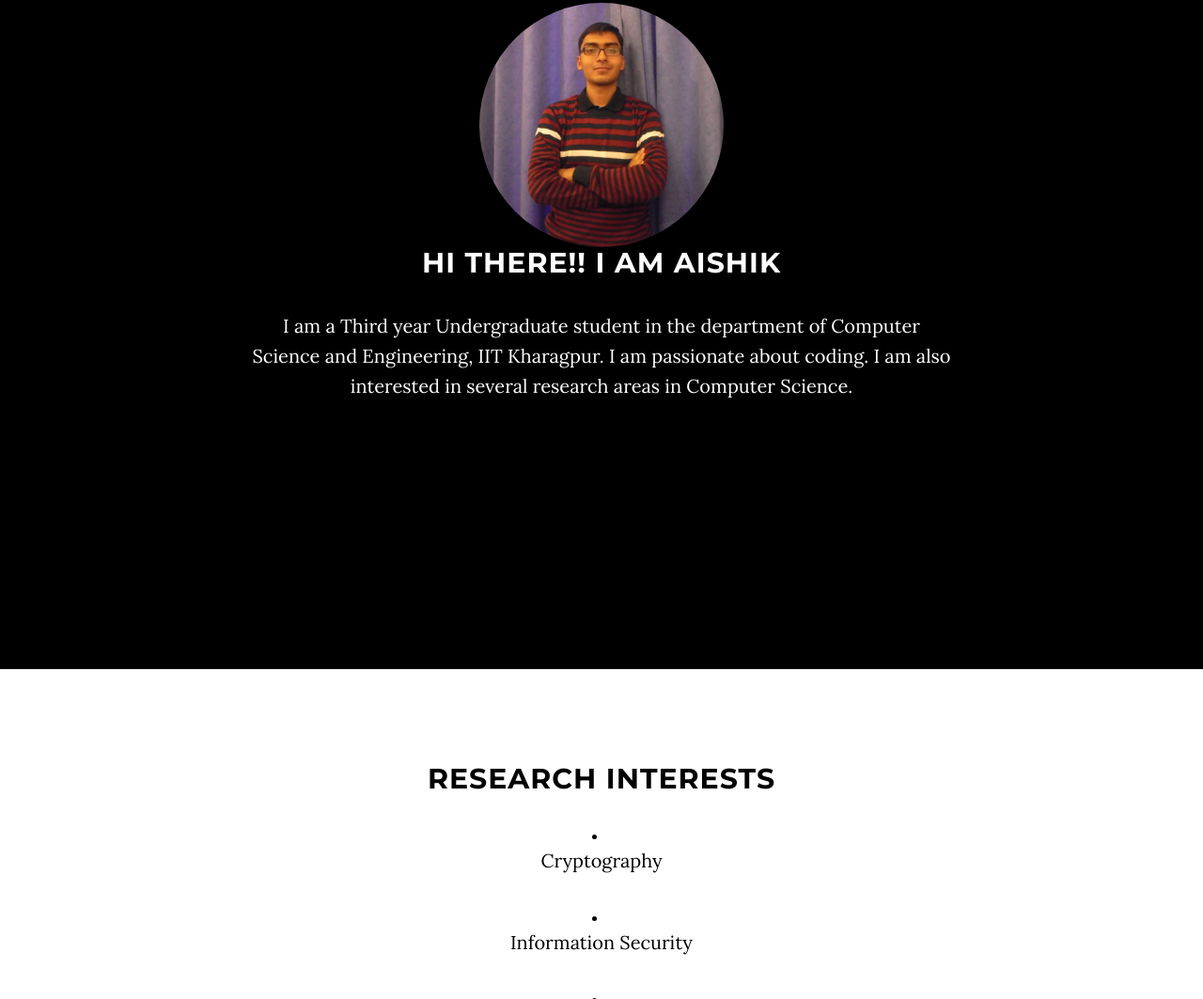
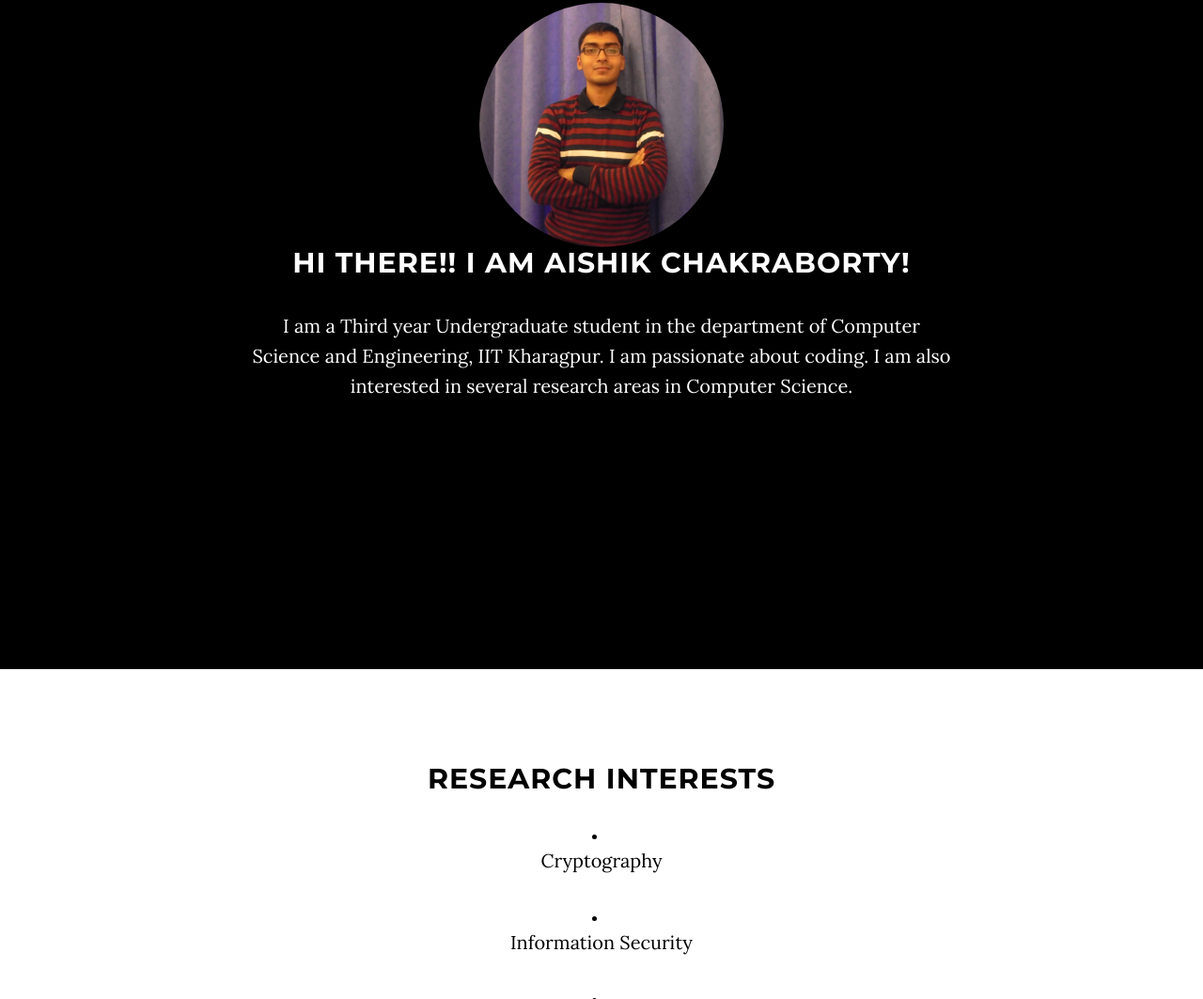
Before and after one commit to aishikchakraborty/aishikchakraborty.github.io, a plain HTML site: page index.html in a window 1280 px wide. Shown: the part 1047-2110 px from the top of the page at 94% size. Drawn offline with Linux system fonts and the light colour scheme; some packages are replaced by stand-ins of ours.

Commit message:
Updated index.html

```diff
--- a/index.html
+++ b/index.html
@@ -97,7 +97,7 @@
             <div class="col-lg-8 col-lg-offset-2">
                 <div id = "pic">
                 </div>
-                <h2>Hi there!! I am Aishik</h2>
+                <h2>Hi there!! I am Aishik Chakraborty!</h2>
                 <p>
                     I am a Third year Undergraduate student in the department of Computer Science and Engineering, IIT Kharagpur.
                     I am passionate about coding. I am also interested in several research areas in Computer Science.
```
